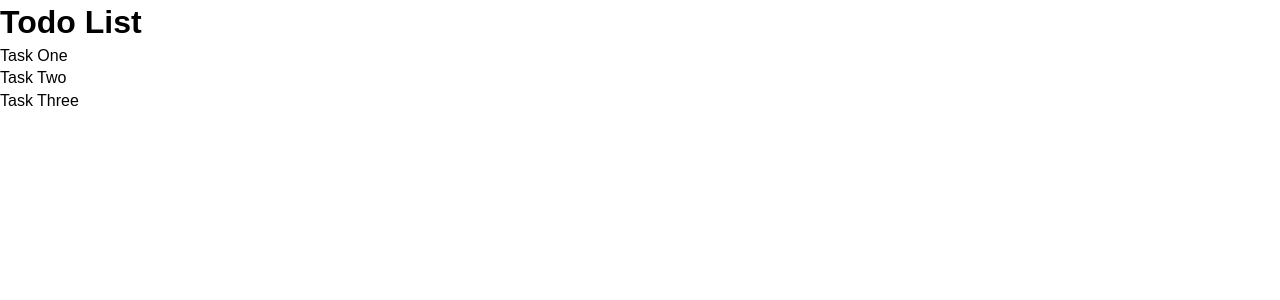
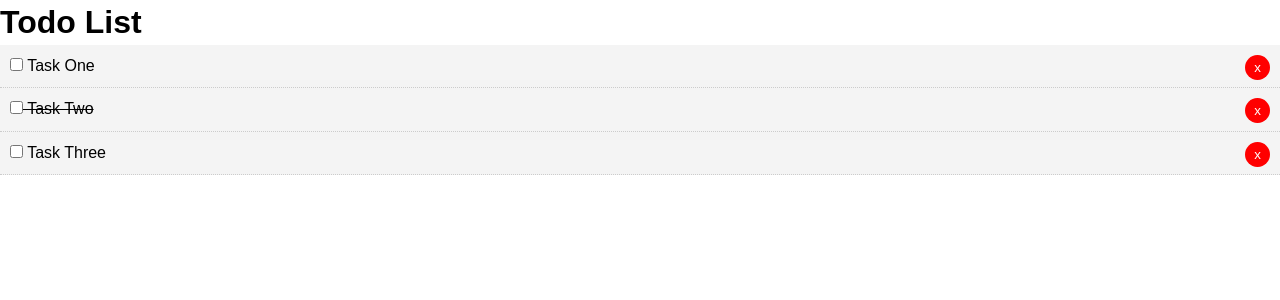
Before and after one commit to jyotikmayur7/TodoList-Angular, an Angular app: page / in a window 1280 px wide. Shown: the top 300 px of the page. Built offline with nearby package versions, Linux system fonts and the light colour scheme.

Commit message:
Added style for todo-item-component and used ngClass to get control over which css class to use

```diff
--- a/src/app/components/todo-item/todo-item.component.css
+++ b/src/app/components/todo-item/todo-item.component.css
@@ -0,0 +1,19 @@
+.del {
+  background: #ff0000;
+  color: #fff;
+  border: none;
+  padding: 5px 9px;
+  border-radius: 50%;
+  cursor: pointer;
+  float: right;
+}
+
+.todo {
+  background: #f4f4f4;
+  padding: 10px;
+  border-bottom: 1px #ccc dotted;
+}
+
+.is-complete {
+  text-decoration: line-through;
+}
--- a/src/app/components/todo-item/todo-item.component.html
+++ b/src/app/components/todo-item/todo-item.component.html
@@ -1 +1,7 @@
-<p>{{ todo.title }}</p>
+<div [ngClass]="setClasses()">
+  <p>
+    <input (change)="onToggle(todo)" type="checkbox" />
+    {{ todo.title }}
+    <button (click)="onDelete(todo)" class="del">x</button>
+  </p>
+</div>
--- a/src/app/components/todo-item/todo-item.component.ts
+++ b/src/app/components/todo-item/todo-item.component.ts
@@ -12,4 +12,13 @@
   constructor() {}
 
   ngOnInit(): void {}
+
+  // Set Dynamic Classes
+  setClasses() {
+    let classes = {
+      todo: true,
+      'is-complete': this.todo.completed,
+    };
+    return classes;
+  }
 }
```
